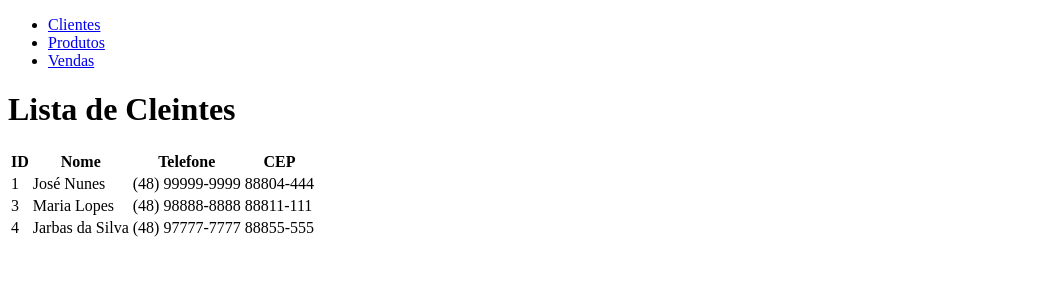
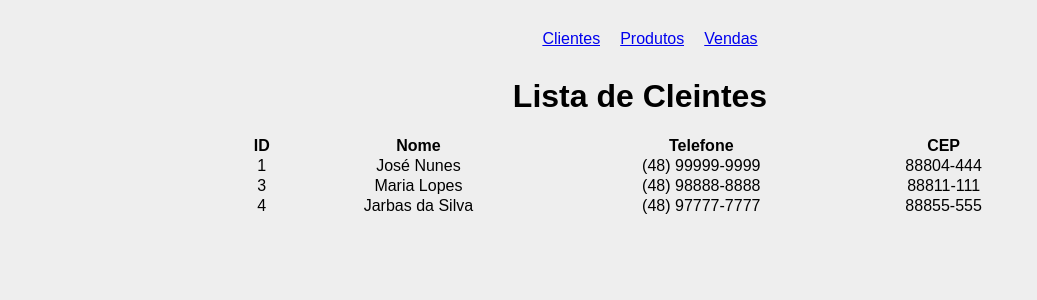
Before and after one commit to SusananRibeiro/pela-internet-html-php, a PHP site: page /lista_clientes.html in a window 1280 px wide. Shown: the top 300 px of the page, without its empty margins (0-1037 px from the left). Run offline with PHP 8.4, Linux system fonts and the light colour scheme.

Commit message:
Atualizando o projeto

```diff
--- a/config.css
+++ b/config.css
@@ -0,0 +1,38 @@
+* {
+    margin: 0;
+    padding: 0;
+    font-family: Arial, Helvetica, sans-serif;
+    background-color: #eee;
+}
+
+.menu {
+    display: flex;
+    justify-content: center;
+    margin: 30px;
+}
+
+li {
+    list-style: none;
+    padding-left: 20px;
+
+}
+
+a:hover {
+    text-decoration: none;
+
+}
+
+h1 {
+    text-align: center;
+    margin-bottom: 20px;
+}
+
+.container-table {
+    display: flex;
+    justify-content: center;
+}
+
+table {
+    width: 800px;
+    text-align: center;
+}
--- a/lista_clientes.html
+++ b/lista_clientes.html
@@ -18,6 +18,7 @@
     </nav>
     <main>
         <h1>Lista de Cleintes</h1>
+        <div class="container-table">
             <table>
                 <thead>
                     <tr>
@@ -48,7 +49,7 @@
                     </tr>
                 </tbody>
             </table>
-
+        </div>
     </main>
 
 </body>
```
Lines whose indentation alone changed are shown as unchanged.
